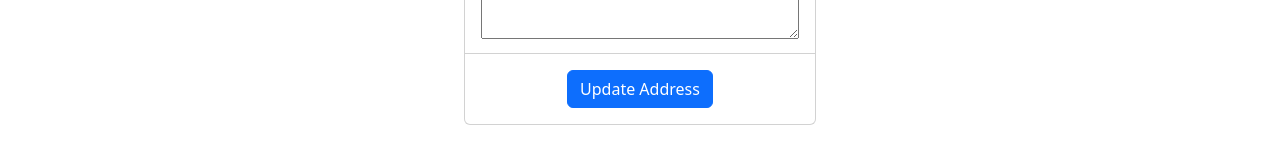
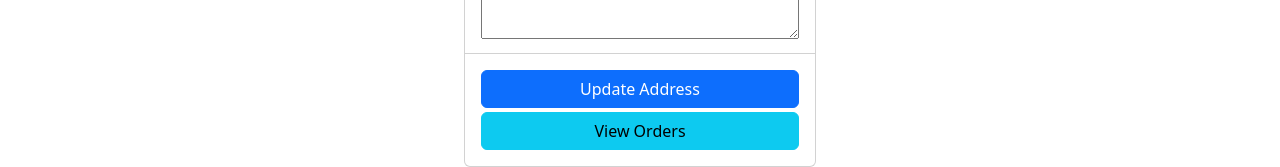
Before and after one commit to SuryanshShukla1002/ecommerce-frontend, a React (Vite) app: page /profile in a window 1280 px wide. Shown: the part 680-847 px from the top of the page. Before the commit the page ends 805 px from the top, so only its background shows below. Built offline with nearby package versions, Linux system fonts and the light colour scheme.

Commit message:
View ordes page

```diff
--- a/src/pages/Profile.jsx
+++ b/src/pages/Profile.jsx
@@ -1,5 +1,6 @@
 import { useState, useEffect } from "react";
 import useShoppingCartContext from "../context/ShoppingCartContext";
+import { Link } from "react-router-dom";
 
 const Profile = () => {
   const { address, UpdateAddress } = useShoppingCartContext();
@@ -53,9 +54,15 @@
             </li>
           </ul>
           <div className="card-body text-center">
-            <button className="btn btn-primary" onClick={handleAddressUpdate}>
+            <button
+              className="btn btn-primary w-100 mb-1"
+              onClick={handleAddressUpdate}
+            >
               Update Address
             </button>
+            <Link to="/checkout">
+              <button className="btn btn-info w-100">View Orders</button>
+            </Link>
           </div>
         </div>
       </div>
```
